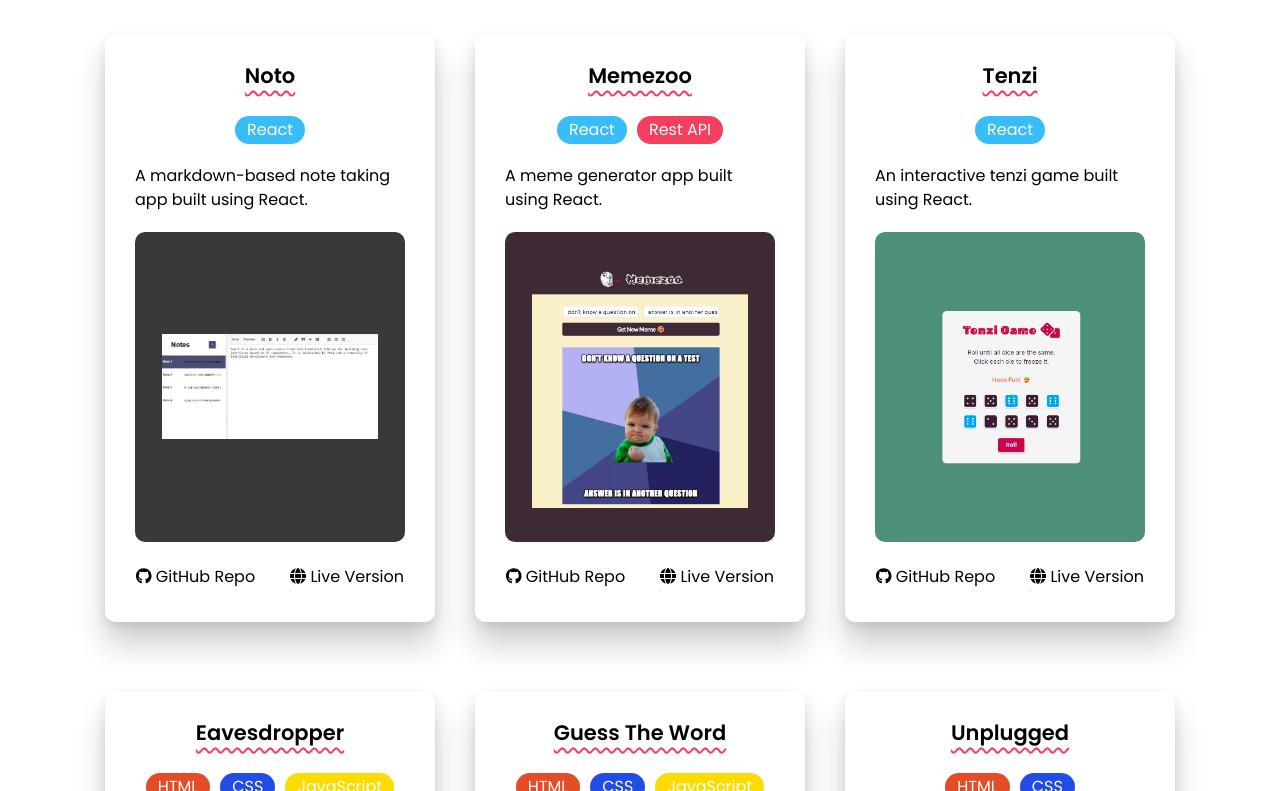
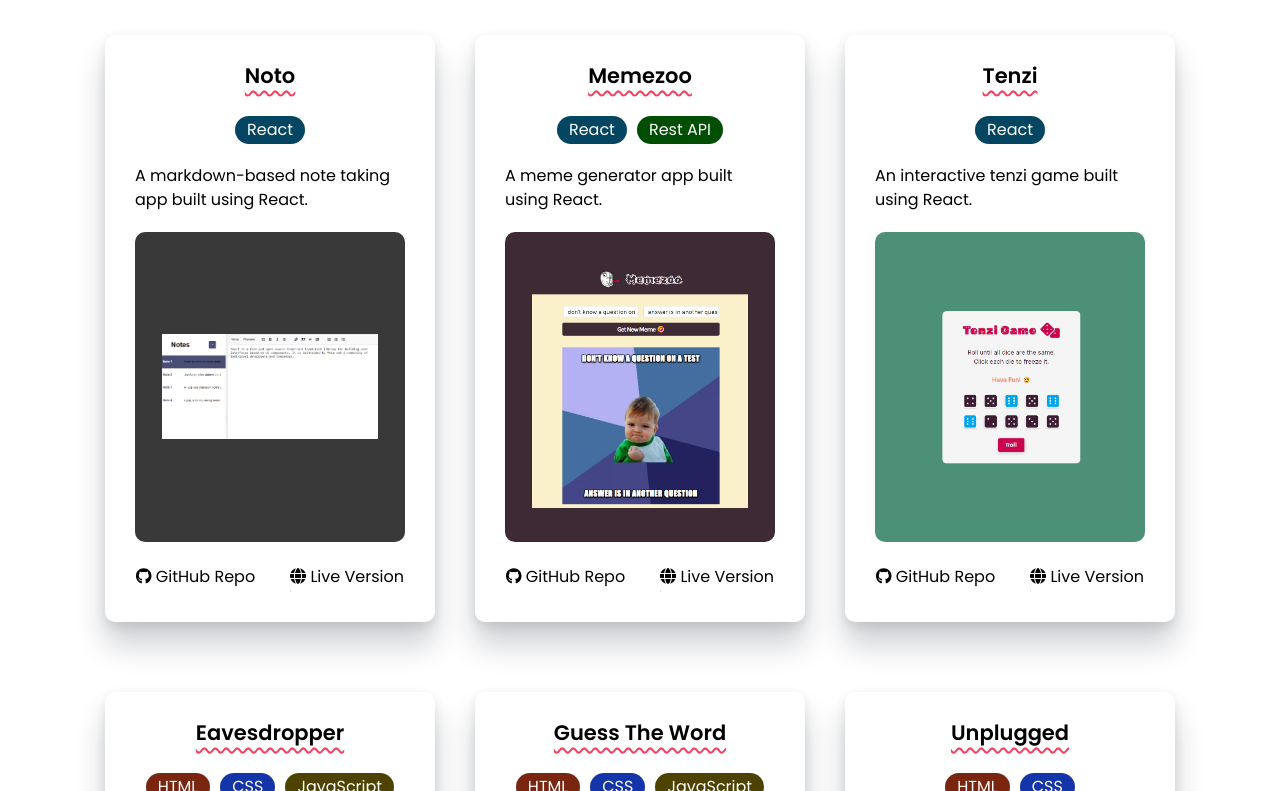
Before and after one commit to ahmedebid/react-portfolio, a React (Create React App) app: page / in a window 1280 px wide. Shown: the part 869-1660 px from the top of the page. Built offline with nearby package versions, Linux system fonts and the light colour scheme.

Commit message:
Change the colors of the tech stack tags to increase its contrast

```diff
--- a/src/components/ProjectsSection/TechTag.js
+++ b/src/components/ProjectsSection/TechTag.js
@@ -3,15 +3,15 @@ export default function TechTag(props) {
     let tagColor;
 
     if (props.tech === "React") {
-        tagColor = "#38BDF8";
+        tagColor = "#044662";
     } else if (props.tech === "Rest API") {
-        tagColor = "#F43F5E";
+        tagColor = "#004E04";
     } else if (props.tech === "HTML") {
-        tagColor = "#E34C26";
+        tagColor = "#7A2510";
     } else if (props.tech === "CSS") {
-        tagColor = "#214CE5";
+        tagColor = "#1434A9";
     } else if (props.tech === "JavaScript") {
-        tagColor = "#FCDC00";
+        tagColor = "#4D4200";
     } else {
         tagColor = "#000";
     }
```
